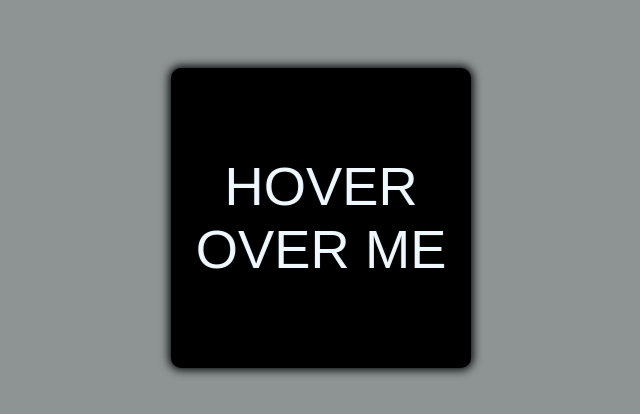
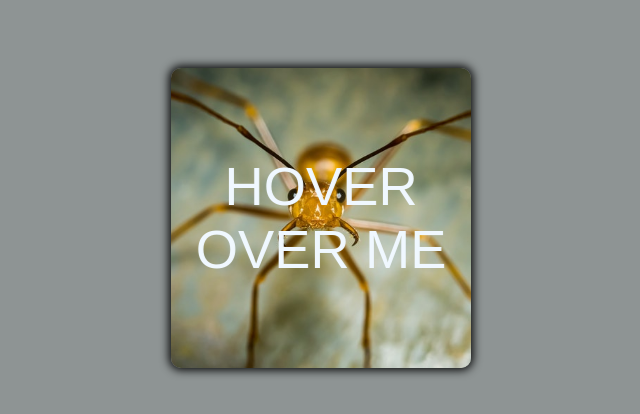
Before and after one commit to Majinmuszu/TiltablePicture, a plain HTML site: page index.html in a window 1280 px wide. Shown: the part 182-596 px from the top of the page, without its empty margins (319-959 px from the left). Drawn offline with Linux system fonts and the light colour scheme.

Commit message:
added image

```diff
--- a/styles.css
+++ b/styles.css
@@ -26,6 +26,8 @@ body {
   width: 100%;
   height: 100%;
   background-color: rgb(0, 0, 0);
+  background: url(./image.jpg) no-repeat center;
+  background-size: cover;
   position: relative;
   display: flex;
   justify-content: center;
```
Also changed, not shown: image.jpg (added).
